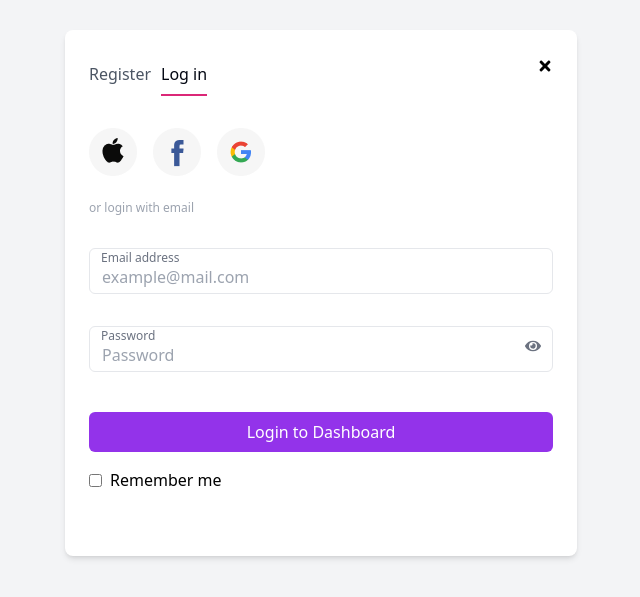
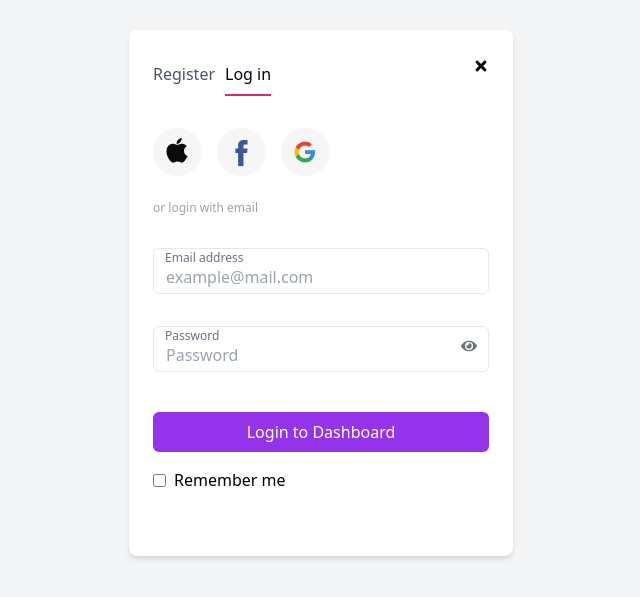
Before and after one commit to iyanufamoritiye/user-dashboard, a React (Vite) app: page / in a window 1280 px wide. Shown: the part 107-704 px from the top of the page, without its empty margins (319-959 px from the left). Built offline with nearby package versions, Linux system fonts and the light colour scheme.

Commit message:
second commit

```diff
--- a/src/component/auth/Login.jsx
+++ b/src/component/auth/Login.jsx
@@ -66,7 +66,7 @@
 
   return (
     <div className="flex justify-center items-center h-screen w-screen bg-gray-100 md:p-8">
-      <div className=" relative  bg-white p-6 rounded-lg shadow-md w-full max-w-sm max-h-130 md:max-w-md lg:max-w-lg">
+      <div className=" relative  bg-white p-6 rounded-lg shadow-md w-full max-w-sm max-h-130  ">
         <div className="flex justify-start mb-8 gap-x-2.5  mt-2">
           <Link to="/register/step1" className="text-gray-600">
             Register
```
